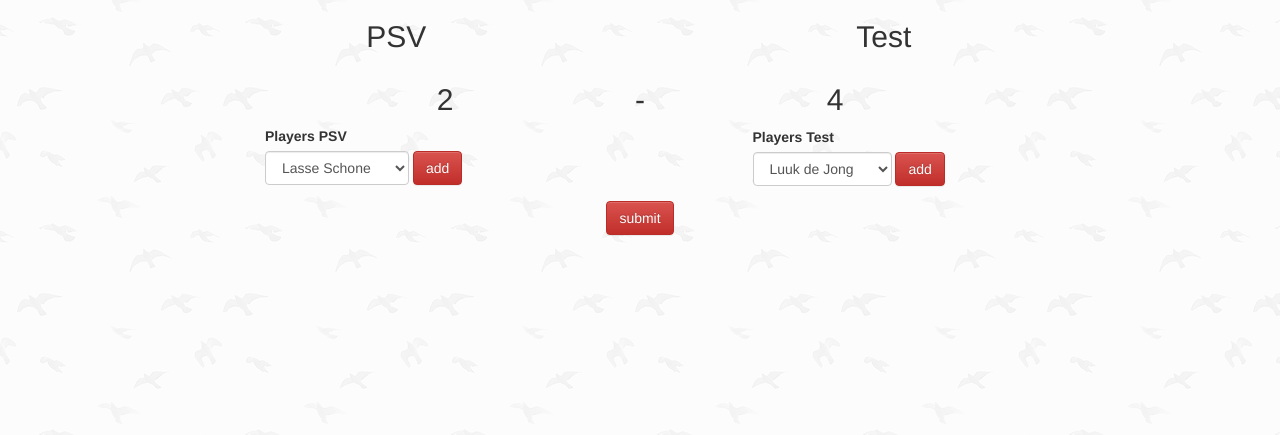
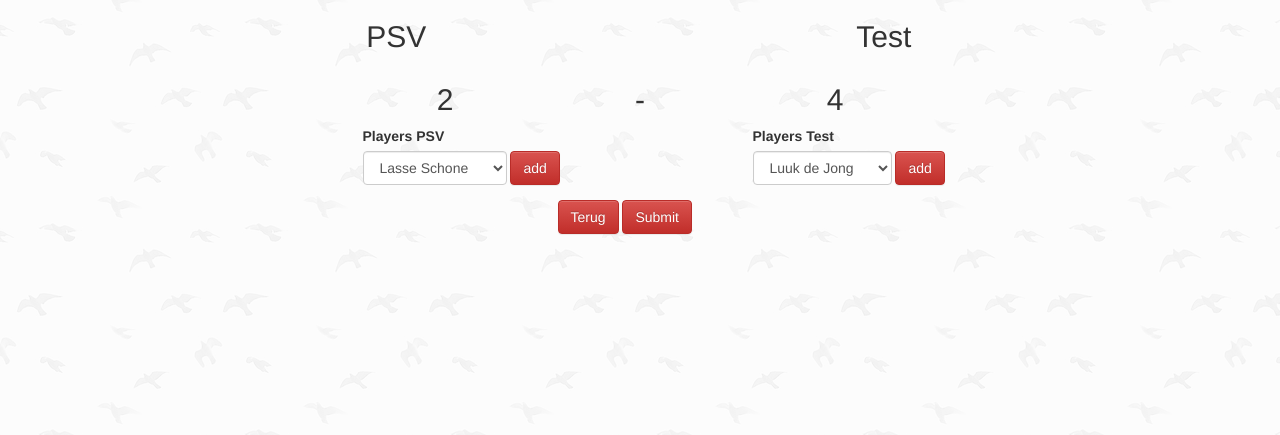
Before and after one commit to DionRo/fifaPhp, a PHP site: page /fifaPhp/public/adjust_game.php?adjust=1 in a window 1280 px wide. Shown: the top 435 px of the page. Run offline with PHP 8.4, Linux system fonts and the light colour scheme; a user stored in the database is signed in; data comes from the database, SQL or seed files in the repository.

Commit message:
Back&Submit fix

```diff
--- a/css/main.css
+++ b/css/main.css
@@ -70,8 +70,3 @@ strong{
 .agenda-item:hover .adjust {
     display: block;
 }
-
-#submit-button{
-    display: block;
-    margin: 0 auto;
-}
--- a/public/adjust_game.php
+++ b/public/adjust_game.php
@@ -85,8 +85,8 @@ $players->execute();
 $players = $players->fetchAll(PDO::FETCH_ASSOC);
 ?>
 <div class="row">
-    <div class="col col-lg-2"></div>
-    <div class="form-group col col-lg-5">
+    <div class="col col-lg-3"></div>
+    <div class="form-group col col-lg-3">
         <label for="player">Players <?php echo $name_team_a ?></label>
         <form  action="../app/adjust_game_manager.php" method="POST" class="form-inline">
             <select  class="form-control" name="player">
@@ -112,8 +112,8 @@ $players = $players->fetchAll(PDO::FETCH_ASSOC);
     $players = $players->fetchAll(PDO::FETCH_ASSOC);
     ?>
 
-    <div class="col col-lg-2"></div>
-    <div class="form-group col col-lg-5">
+    <div class="col col-lg-1"></div>
+    <div class="form-group col col-lg-3">
         <label for="player">Players <?php echo $name_team_b ?></label>
         <form  action="../app/adjust_game_manager.php" method="POST" class="form-inline">
             <select  class="form-control" name="player">
@@ -133,8 +133,18 @@ $players = $players->fetchAll(PDO::FETCH_ASSOC);
             <input value="add" type="submit" name="add" class="btn btn-danger">
         </form>
     </div>
-    <input value="submit" type="submit" name="add" class="btn btn-danger" id="submit-button">
 </div>
+    <div class="row">
+        <div class="col col-lg-5"></div>
+            <div class="submit-button col col-lg-2">
+                <form action="../app/button_manager.php" METHOD="POST">
+                    <?php echo "<input type=\"hidden\" name=\"match_id\" value=\"$id\">"; ?>
+                    <input value="Terug" type="submit" name="back" class="btn btn-danger">
+                    <input value="Submit" type="submit" name="submit" class="btn btn-danger" >
+                </form>
+            </div>
+        <div class="col col-lg-5"></div>
+    </div>
 
 
 <?php
```
Also changed, not shown: app/button_manager.php (added, +26 -0 lines).
